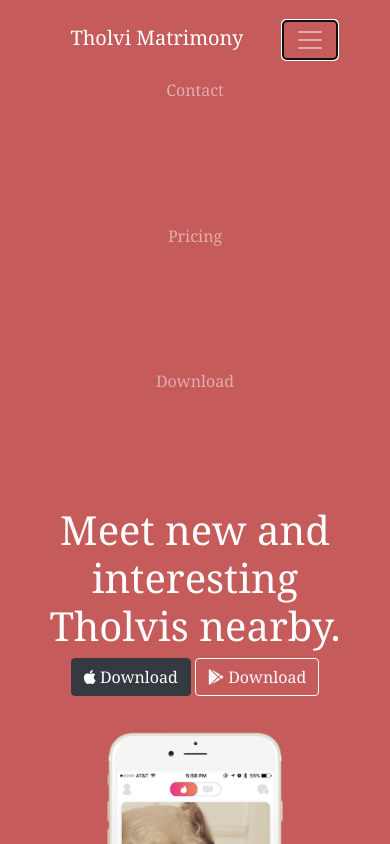
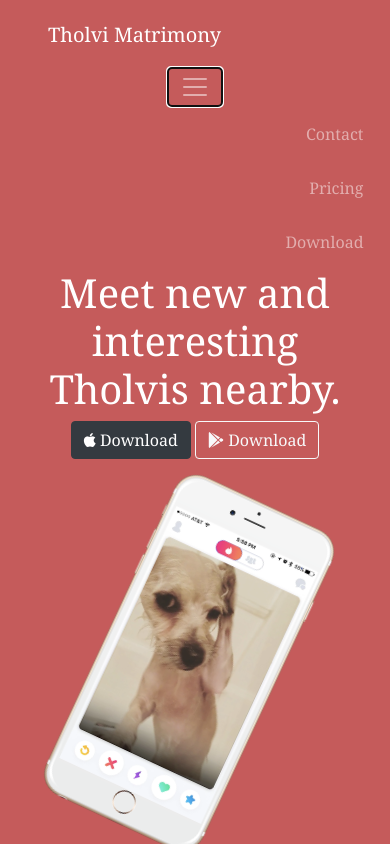
Before and after one commit to mathewsthomas1/tholvimatrimony, a plain HTML site: page index.html in a window 390 px wide. Both pictures are taken after a click on the button "Toggle navigation". Shown: the top 844 px of the page. Drawn offline with nearby package versions, Linux system fonts and the light colour scheme.

Commit message:
Update styles.css

```diff
--- a/css/styles.css
+++ b/css/styles.css
@@ -108,11 +108,17 @@
 {
  #title{
     text-align: center;
- }
-.title-image
-{
+}
+.nav-item{
+    padding: 2%;
+    text-align: right;
+}
+.navbar-brand{
+    padding-right: 35%;
+}
+.title-image{
     position:static;
-    transform: rotate(0);
-padding-top: 10%;
+    transform: rotate(25deg);
+    padding-top: 8%;
 }
 }
```
